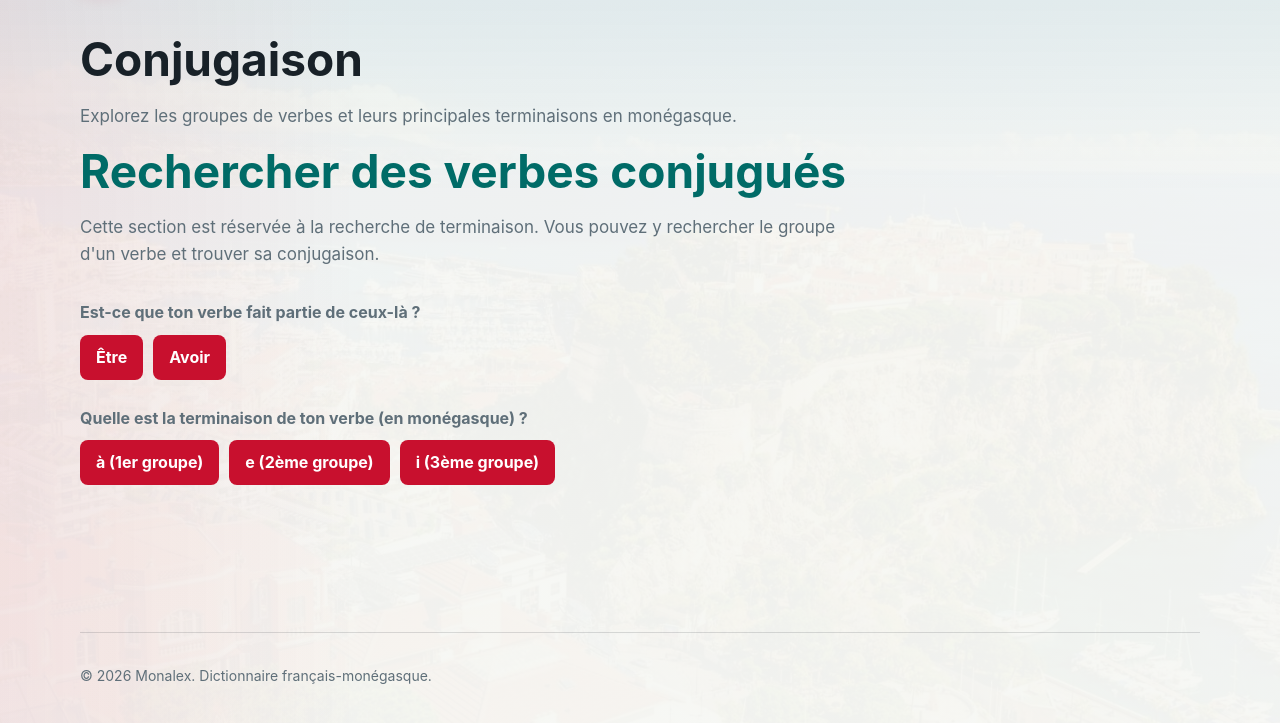
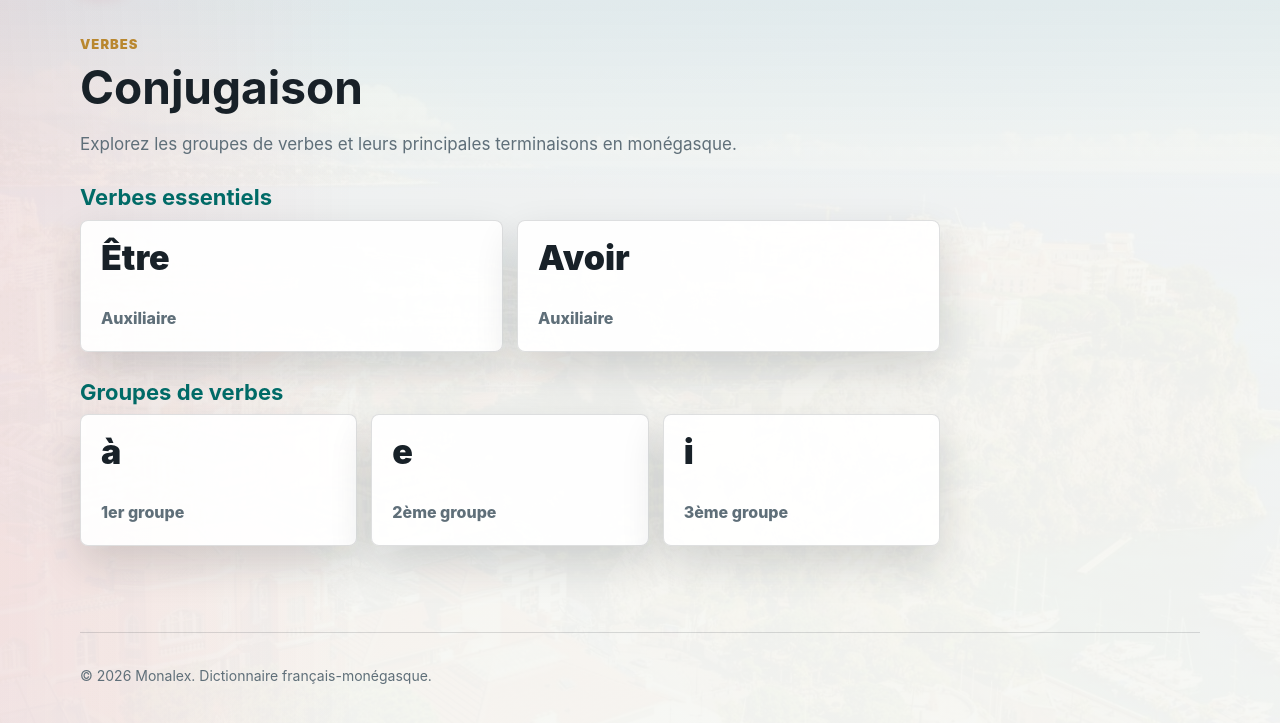
Before and after one commit to PSchmitz-Valckenberg/monalexdictionary, a Flask app: page /conjugaison in a window 1280 px wide. Shown: the part 77-800 px from the top of the page. Run offline with Flask 3, Linux system fonts and the light colour scheme.

Commit message:
Polish home and conjugation pages

```diff
--- a/static/style.css
+++ b/static/style.css
@@ -214,6 +214,109 @@ input:focus-visible {
   border: 1px solid var(--line);
   border-radius: 8px;
   box-shadow: var(--shadow);
+}
+
+.home-intro,
+.history-section,
+.conjugation-intro,
+.choice-section {
+  margin-bottom: 24px;
+}
+
+.home-intro {
+  min-height: 340px;
+  padding: 42px;
+  color: #fff;
+  background:
+    linear-gradient(90deg, rgba(24, 33, 40, 0.82), rgba(24, 33, 40, 0.44)),
+    url("Background.jpeg") center / cover;
+  border: 1px solid rgba(255, 255, 255, 0.32);
+  border-radius: 8px;
+  box-shadow: var(--shadow);
+}
+
+.home-intro .eyebrow,
+.home-intro p {
+  color: rgba(255, 255, 255, 0.86);
+}
+
+.home-intro h1 {
+  margin: 0 0 12px;
+  font-size: clamp(46px, 9vw, 92px);
+  line-height: 0.95;
+  letter-spacing: 0;
+}
+
+.home-actions {
+  display: flex;
+  flex-wrap: wrap;
+  gap: 10px;
+  margin-top: 24px;
+}
+
+.secondary-button {
+  display: inline-flex;
+  align-items: center;
+  justify-content: center;
+  min-height: 42px;
+  padding: 10px 16px;
+  color: var(--ink);
+  background: rgba(255, 255, 255, 0.92);
+  border: 1px solid rgba(255, 255, 255, 0.42);
+  border-radius: 8px;
+  font-weight: 800;
+  text-decoration: none;
+}
+
+.secondary-button:hover {
+  color: var(--monaco-red);
+}
+
+.history-section {
+  padding-top: 10px;
+}
+
+.choice-grid {
+  display: grid;
+  grid-template-columns: repeat(2, minmax(0, 1fr));
+  gap: 14px;
+  max-width: 860px;
+}
+
+.choice-grid--three {
+  grid-template-columns: repeat(3, minmax(0, 1fr));
+}
+
+.choice-card {
+  display: grid;
+  gap: 8px;
+  min-height: 132px;
+  padding: 20px;
+  color: var(--ink);
+  background: var(--paper);
+  border: 1px solid var(--line);
+  border-radius: 8px;
+  box-shadow: var(--shadow);
+  text-decoration: none;
+  transition: border-color 160ms ease, transform 160ms ease, box-shadow 160ms ease;
+}
+
+.choice-card:hover {
+  border-color: rgba(200, 16, 46, 0.34);
+  box-shadow: 0 20px 44px rgba(24, 33, 40, 0.2);
+  transform: translateY(-2px);
+}
+
+.choice-card__label {
+  font-size: 34px;
+  font-weight: 900;
+  line-height: 1;
+}
+
+.choice-card__meta {
+  align-self: end;
+  color: var(--muted);
+  font-weight: 800;
 }
 
 .button-group,
@@ -496,6 +599,21 @@ input:focus-visible {
     width: 100%;
   }
 
+  .home-intro {
+    min-height: 0;
+    padding: 28px;
+  }
+
+  .home-actions,
+  .secondary-button {
+    width: 100%;
+  }
+
+  .choice-grid,
+  .choice-grid--three {
+    grid-template-columns: 1fr;
+  }
+
   .search-hero {
     align-items: flex-start;
     flex-direction: column;
--- a/templates/conjugaison.html
+++ b/templates/conjugaison.html
@@ -1,21 +1,41 @@
 {% extends 'base.html' %}
 
 {% block content %}
-    <h2 class="title">Conjugaison</h2>
-    <p class="description">Explorez les groupes de verbes et leurs principales terminaisons en monégasque.</p>
+    <section class="conjugation-intro">
+        <p class="eyebrow">Verbes</p>
+        <h2 class="title">Conjugaison</h2>
+        <p class="description">Explorez les groupes de verbes et leurs principales terminaisons en monégasque.</p>
+    </section>
 
-    <h2 class="section-title">Rechercher des verbes conjugués</h2>
+    <section class="choice-section" aria-labelledby="irregular-title">
+        <h3 id="irregular-title" class="section-title">Verbes essentiels</h3>
+        <div class="choice-grid">
+            <a href="{{ url_for('etre_conjugation') }}" class="choice-card">
+                <span class="choice-card__label">Être</span>
+                <span class="choice-card__meta">Auxiliaire</span>
+            </a>
+            <a href="{{ url_for('avoir_conjugation') }}" class="choice-card">
+                <span class="choice-card__label">Avoir</span>
+                <span class="choice-card__meta">Auxiliaire</span>
+            </a>
+        </div>
+    </section>
 
-    <p class="note">Cette section est réservée à la recherche de terminaison. Vous pouvez y rechercher le groupe d'un verbe et trouver sa conjugaison.</p>
-
-    <div class="verb-selection">
-        <p>Est-ce que ton verbe fait partie de ceux-là ?</p>
-        <a href="{{ url_for('etre_conjugation') }}" class="monaco-button">Être</a>
-        <a href="{{ url_for('avoir_conjugation') }}" class="monaco-button">Avoir</a>
-
-        <p>Quelle est la terminaison de ton verbe (en monégasque) ?</p>
-        <a href="{{ url_for('premier') }}" class="monaco-button">à (1er groupe)</a>
-        <a href="{{ url_for('deuxieme') }}" class="monaco-button">e (2ème groupe)</a>
-        <a href="{{ url_for('troisieme') }}" class="monaco-button">i (3ème groupe)</a>
-    </div>
+    <section class="choice-section" aria-labelledby="groups-title">
+        <h3 id="groups-title" class="section-title">Groupes de verbes</h3>
+        <div class="choice-grid choice-grid--three">
+            <a href="{{ url_for('premier') }}" class="choice-card">
+                <span class="choice-card__label">à</span>
+                <span class="choice-card__meta">1er groupe</span>
+            </a>
+            <a href="{{ url_for('deuxieme') }}" class="choice-card">
+                <span class="choice-card__label">e</span>
+                <span class="choice-card__meta">2ème groupe</span>
+            </a>
+            <a href="{{ url_for('troisieme') }}" class="choice-card">
+                <span class="choice-card__label">i</span>
+                <span class="choice-card__meta">3ème groupe</span>
+            </a>
+        </div>
+    </section>
 {% endblock %}
```
Also changed, not shown: templates/index.html (+13 -4 lines).
